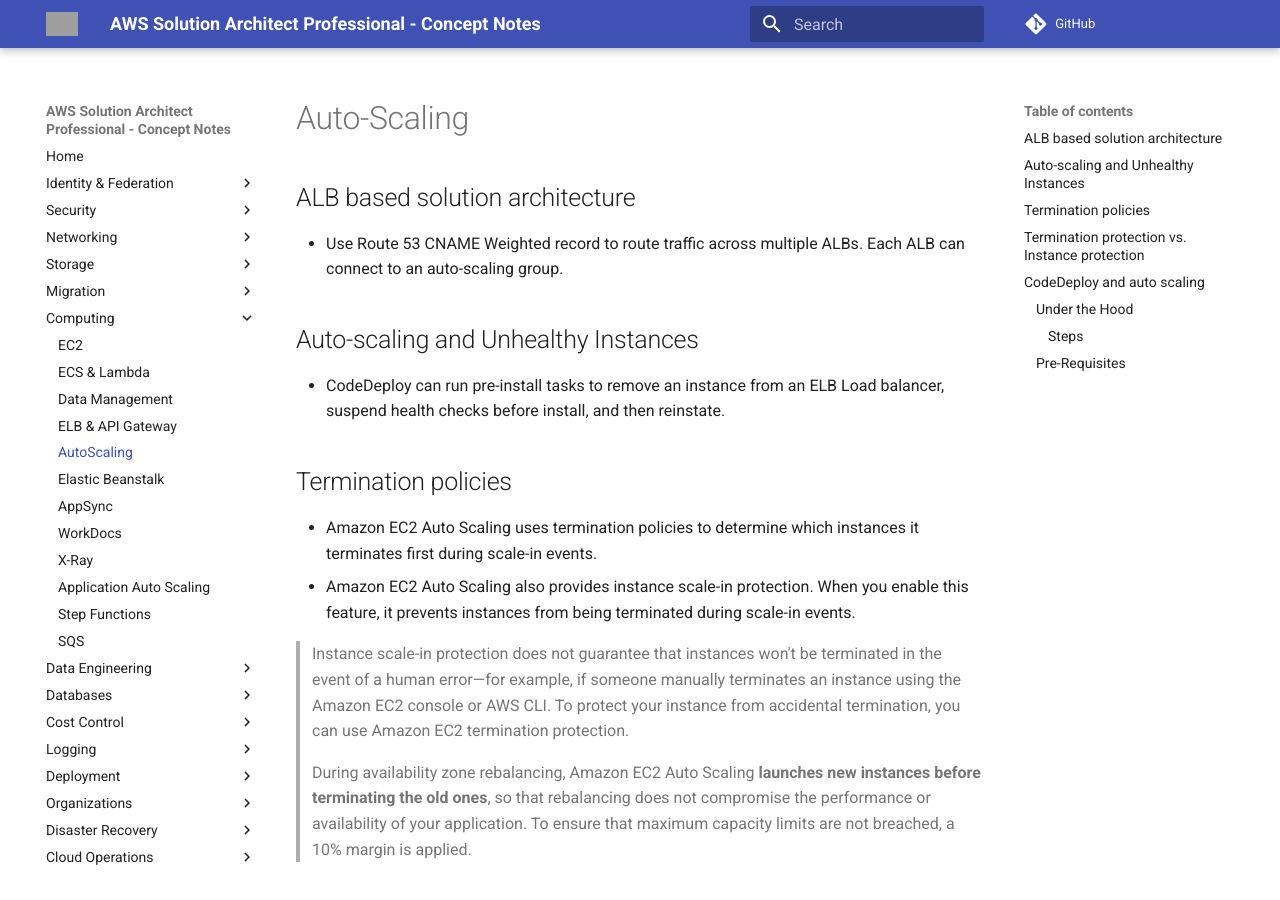
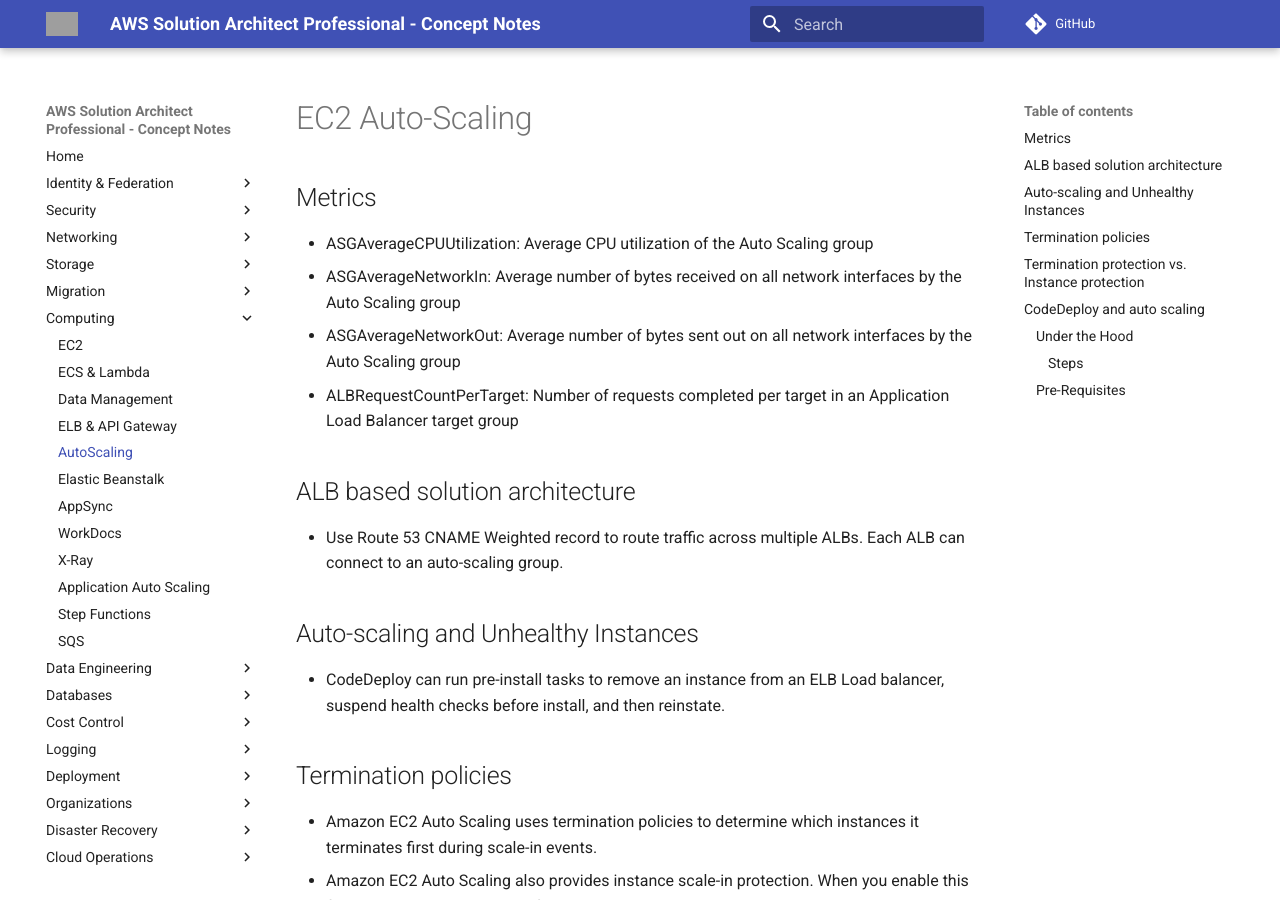
Before and after one commit to jeyabalajis/aws-certified-sa-pro-notes, an MkDocs documentation site: the page built from docs/compute/auto_scaling.md, in a window 1280 px wide and 900 px high. Built offline with MkDocs 1.6.1 and Material for MkDocs 9.7.7, drawn with Linux system fonts in a browser that asks for light colours; comment, search, counter and statistics services are not loaded; grey boxes are pictures that could not be loaded.

Commit message:
Update auto_scaling.md

```diff
--- a/docs/compute/auto_scaling.md
+++ b/docs/compute/auto_scaling.md
@@ -1,8 +1,14 @@
-# Auto-Scaling
+# EC2 Auto-Scaling
+
+## Metrics
+
+- ASGAverageCPUUtilization: Average CPU utilization of the Auto Scaling group
+- ASGAverageNetworkIn: Average number of bytes received on all network interfaces by the Auto Scaling group
+- ASGAverageNetworkOut: Average number of bytes sent out on all network interfaces by the Auto Scaling group
+- ALBRequestCountPerTarget: Number of requests completed per target in an Application Load Balancer target group
 
 ## ALB based solution architecture
 - Use Route 53 CNAME Weighted record to route traffic across multiple ALBs. Each ALB can connect to an auto-scaling group.
-
 
 ## Auto-scaling and Unhealthy Instances
 
```
